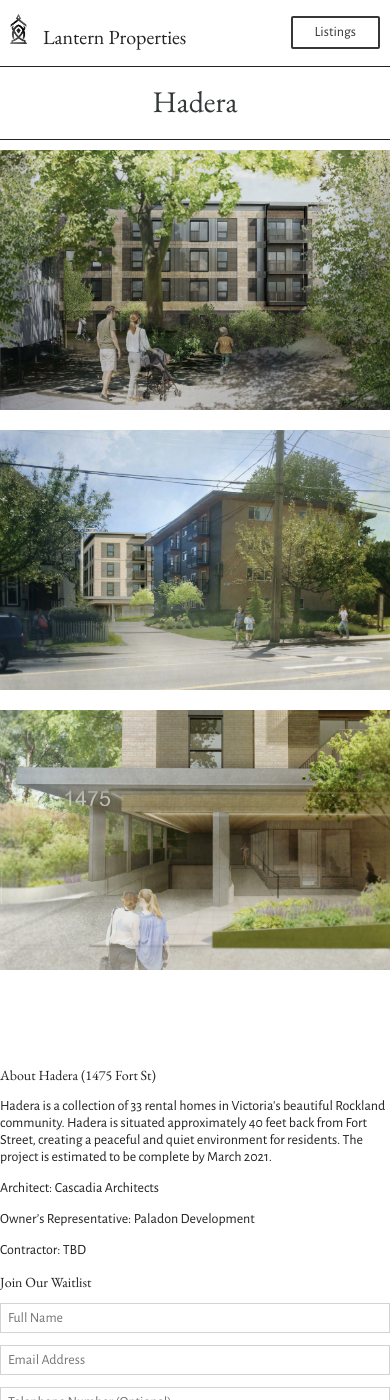
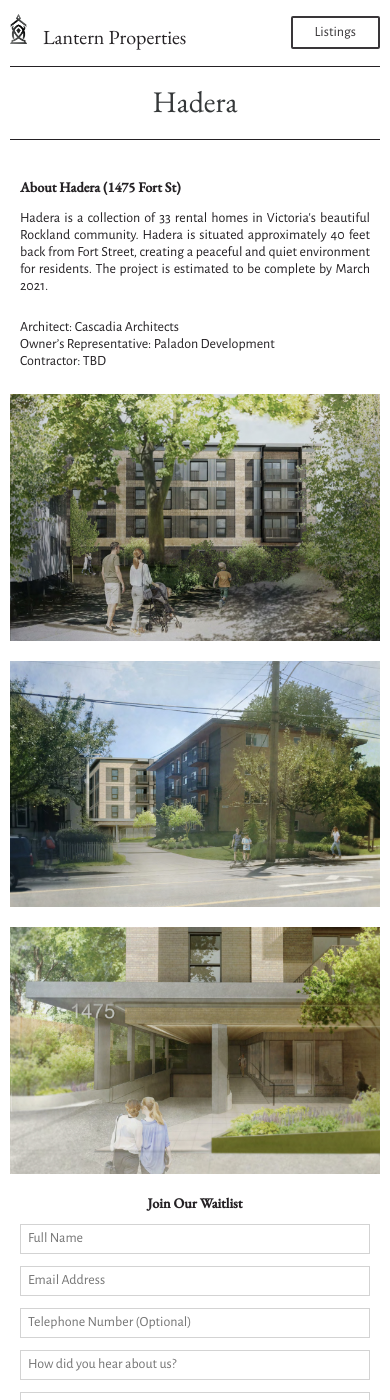
Before and after one commit to RF604/lantern2020, a Jekyll site: the page built from hadera.html, in a window 390 px wide and 1400 px high. Built offline with Jekyll 4.4.1, drawn with Linux system fonts in a browser that asks for light colours; some of the changed text lies outside the part shown.

Commit message:
more ready

```diff
--- a/hadera.html
+++ b/hadera.html
@@ -4,33 +4,32 @@
 header-class: project-header
 ---
 
+<section>
 
-<h1 class="project-name">{{ page.title }}</h1>
+<h1>{{ page.title }}</h1>
 
-    <div class="grid">
-        <img class="project-image" src="images/fort-1.jpeg">
+<div class="grid project-page-grid">
+  <div class="flex-center">
+    <div>
+      <h3>About Hadera (1475 Fort St)</h3>
+            <p>Hadera is a collection of 33 rental homes in Victoria's beautiful Rockland community. Hadera is situated approximately 40 feet back from Fort Street, creating a peaceful and quiet environment for residents. The project is estimated to be complete by March 2021.
+</p>
+<p>
+            Architect: <a href="http://cascadiaarchitects.ca/" target="_blank">Cascadia Architects</a>
+<br>
+            Owner’s Representative: <a href="https://paladondevelopment.com/projects/" target="_blank">Paladon Development</a>
+<br>
+            Contractor: TBD</p>
+    </div>
+  </div>
+
+ <img class="project-image" src="images/fort-1.jpeg">
         <img class="project-image" src="images/fort-2.jpeg">
         <img class="project-image" src="images/fort-3.jpeg">
-    </div>
 
-    <br><br>
+  <div class="flex-center">
 
-    <div class="project-content">
-        <div class="project-description">
-            <h3>About Hadera (1475 Fort St)</h3>
-            <p>Hadera is a collection of 33 rental homes in Victoria's beautiful Rockland community. Hadera is situated approximately 40 feet back from Fort Street, creating a peaceful and quiet environment for residents. The project is estimated to be complete by March 2021.</p>
-
-            <p>Architect: <a href="http://cascadiaarchitects.ca/" target="_blank">Cascadia Architects</a></p>
-
-            <p>Owner’s Representative: <a href="https://paladondevelopment.com/projects/" target="_blank">Paladon Development</a></p>
-
-            <p>Contractor: TBD</p>
-
-        </div>
-
-
-
-        <form action="https://formspree.io/xnqvoryr" method="POST" target="_blank">
+   <form action="https://formspree.io/xnqvoryr" method="POST" target="_blank">
 
             <h3>Join Our Waitlist</h3>
 
@@ -59,20 +58,17 @@
 
         </form>
 
+    <div class="developments-menu">
+        <h3>Additional Projects Under Development</h3>
+          <div><a href="/kirya.html"><button>Kirya &ensp; (1188 Burnaby St.)</button></a></div>
+          <div><a href="/malinview.html"><button>Malinview &ensp; (2254 McGill St.)</button></a></div>
+
+          <button class="inquiries"><a href="mailto:inquiries@lanprop.com">Development Inquiries</a></button>
+    </div>
 
 
+</div>
 
+</div>
 
-        <div class="other-developments">
-            <h3>Other Projects Under Development</h3>
-            <a href="/kirya.html" style='text-decoration:none;'><button>Kirya &ensp; (1188 Burnaby St.)</button></a>
-            <a href="/malinview.html" style='text-decoration:none;'><button>Malinview &ensp; (2254 McGill St.)</button></a>
-
-            <div>
-                <b>Development Inquiries:</b>
-            </div>
-            <a href="mailto:inquiries@lanprop.com">inquiries@lanprop.com</a>
-            <br><br>
-        </div>
-
-    </div>
+</section>
--- a/style.css
+++ b/style.css
@@ -258,7 +258,6 @@
   max-width: 100%;
 }
 
-
 /* LISTINGS */
 .grid ul {
   list-style: none;
@@ -358,6 +357,11 @@
   padding-top: 20px;
   border-top: 1px solid;
 }
+.developments-menu h3.no-border-top {
+  border-top: none;
+  padding-top: 0;
+  margin-top: 0;
+}
 .developments-menu button {
   margin-bottom: 14px;
   padding: 5px;
@@ -386,8 +390,6 @@
 }
 
 
-
-
 /* ANIMATIONS */
 img {
   filter: grayscale(1) brightness(.25);
@@ -406,141 +408,118 @@
 
 /* MOBILE */
 @media screen and (max-width: 1000px) {
-
   header {
     padding: 14px 10px;
   }
-
   div.project-header {
     height: 40px;
   }
-
   .home-content div {
     width: calc(100% - 20px);
   }
-
   section,
   footer {
     text-align: center;
-    margin: 10px 10px;
+    margin: 10px;
   }
-
   .grid {
+    margin-top: 24px;
     margin-bottom: 20px;
     grid-gap: 0px;
     grid-template-columns: 100%;
     grid-auto-rows: auto;
   }
-
   .flex-center {
     padding: 0 10px;
     background-color: transparent;
   }
-
-  .flex-center a  {
-    display: flex;
-    justify-content: center;
+  .flex-center h3 {
+    font-weight: 600;
   }
-
+  .flex-center form h3,
+  .flex-center .developments-menu h3 {
+    text-align: center;
+  }
   .grid#legacy-grid {
     background-color: transparent;
+      margin-top: -12px;
   }
-
   .grid#legacy-grid .flex-center,
   .grid#legacy-grid img {
-    padding: 0px;
     background-color: transparent;
     height: auto;
+    padding: 0;
   }
-
-  .grid#legacy-grid {
-    margin-top: -12px;
-  }
-
+  .grid#legacy-grid h3 {
+        padding: 10px 0;
+        max-width: 500px;
+        font-weight: 400;
+    }
   .grid img {
     height: auto;
     padding-bottom: 20px;
     background-color: transparent;
   }
-
   .grid.maps img {
     background-color: transparent;
     padding: 0 0 10px 0;
     height: 46vh;
   }
-
   .grid ul {
     padding: 10px 0 0 0;
     margin-bottom: 10px;
   }
-
   .grid ul img {
       max-height: 80vh;
       object-fit: contain;
       padding: 0;
       margin: 0;
   }
-
   .grid ul li {
       min-width: 100%;
       background-color: lightgray;
       padding: 0 10px 10px 10px;
       margin: 0;
   }
-
   .developments-menu button {
     min-width: 100%;
   }
-
   .contact-info {
     margin-top: 0px;
     border-top: 1px solid;
     padding-bottom: 8px;
   }
-
   h1 {
     font-size: 30px;
     padding: 20px 0 22px 0;
     margin-top: 26px;
     margin-bottom: 10px;
   }
-
   h2 {
     font-size: 18px;
   }
-
   .contact-info h2 {
     font-size: 30px;
     margin-top: 14px;
   }
-
   h3, p {
     font-size: 14px;
   }
-
   .listing-info h3 {
     font-size: 22px;
     margin: 10px 0 0 0;
   }
-
   header a {
     font-size: 20px;
   }
-
   footer a {
     font-size: 12px;
-    margin-bottom: 0;
-    padding-bottom: 0;
   }
-
-
   img {
     filter: none;
     transition: none;
   }
-
   img.fade {
     filter: none;
   }
-
 }
```
Also changed, not shown: malinview.html (+36 -28 lines).
